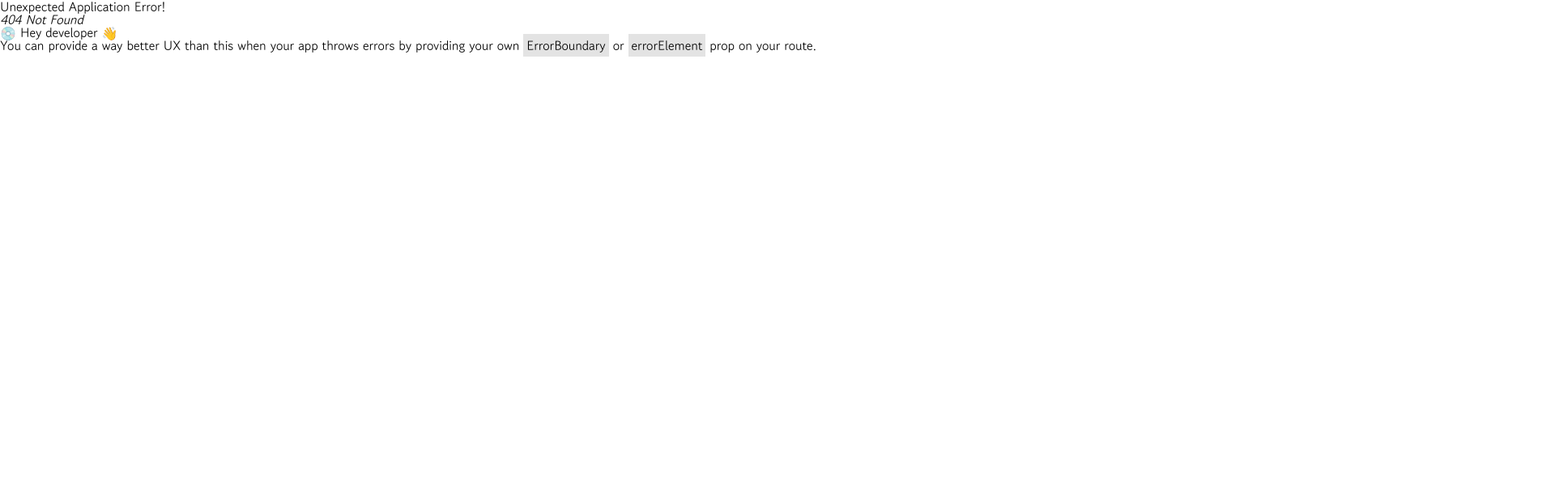
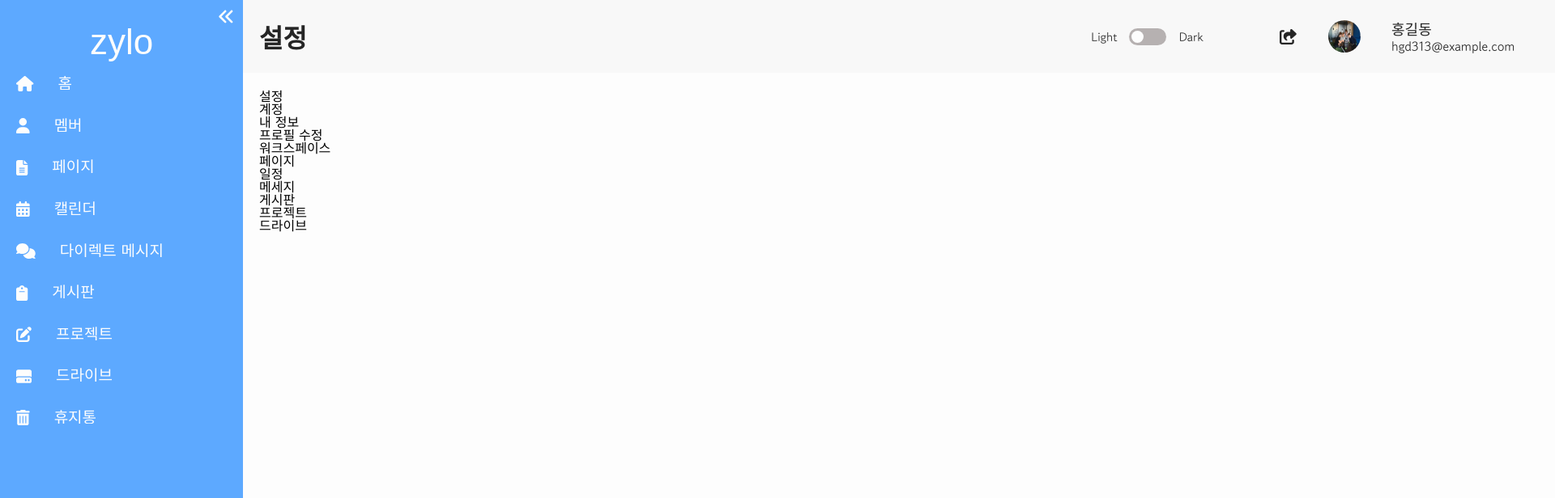
Before and after one commit to greenlotte6/lotte2-community-app-project-team4, a React (Vite) app in the folder zylo-react/: page /setting/MyInfo in a window 1280 px wide. Before the commit this address had no page. Shown: the top 616 px of the page at 81% size, 1920 px wide, since content can reach past the window. Built offline with nearby package versions, Linux system fonts and the light colour scheme; a web font is replaced by a local one.

Commit message:
설정 aside 작업중

```diff
--- /dev/null
+++ b/zylo-react/src/components/common/setting/SettingSideBar.jsx
@@ -0,0 +1,31 @@
+import React from "react";
+
+const SettingSideBar = () => {
+  return (
+    <div id="setting-side-container">
+      <aside id="setting-side-bar">
+        <div id="setting-side-header">설정</div>
+        <nav aria-label="계정 설정">
+          <div class="setting-title">계정</div>
+          <ul class="setting-menu">
+            <li>내 정보</li>
+            <li>프로필 수정</li>
+          </ul>
+        </nav>
+        <nav aria-label="워크스페이스 설정">
+          <div class="setting-title">워크스페이스</div>
+          <ul class="setting-menu">
+            <li>페이지</li>
+            <li>일정</li>
+            <li>메세지</li>
+            <li>게시판</li>
+            <li>프로젝트</li>
+            <li>드라이브</li>
+          </ul>
+        </nav>
+      </aside>
+    </div>
+  );
+};
+
+export default SettingSideBar;
--- /dev/null
+++ b/zylo-react/src/pages/setting/MyInfoPage.jsx
@@ -0,0 +1,13 @@
+import React from "react";
+import { BasicLayout } from "../../layouts/BasicLayout";
+import SettingSideBar from "../../components/common/setting/SettingSideBar.jsx";
+
+const MyInfoPage = () => {
+  return (
+    <BasicLayout title={"설정"}>
+      <SettingSideBar></SettingSideBar>
+    </BasicLayout>
+  );
+};
+
+export default MyInfoPage;
--- a/zylo-react/src/routers/routers.jsx
+++ b/zylo-react/src/routers/routers.jsx
@@ -1,8 +1,10 @@
 import { DrivePage } from "../pages/DrivePage";
 import { createBrowserRouter } from "react-router-dom";
 import { MainPage } from "../pages/main/MainPage";
+import MyInfoPage from "../pages/setting/MyInfoPage";
 
 export const router = createBrowserRouter([
   { path: "/", element: <MainPage /> },
   { path: "/drive", element: <DrivePage /> },
+  { path: "/setting/MyInfo", element: <MyInfoPage /> },
 ]);
--- /dev/null
+++ b/zylo-react/src/styles/setting/setting.css
@@ -0,0 +1,28 @@
+#setting-side-bar {
+  width: 220px;
+  background: #f5f5f5;
+  padding: 20px;
+  border-right: 1px solid #e0e0e0;
+  height: 100dvh;
+}
+#setting-side-header {
+  font-weight: bold;
+  font-size: 1.2em;
+  margin-bottom: 16px;
+}
+.setting-menu {
+  list-style: none;
+  padding: 0;
+  margin: 8px 0 16px 0;
+}
+.setting-menu li {
+  padding: 8px 0;
+  cursor: pointer;
+  margin-left: 20px;
+}
+.setting-menu li:hover {
+  background: #e9ecef;
+}
+.setting-title {
+  color: #848484;
+}
```
Also changed, not shown: 1 other file (tests, documents, lock files or other folders).
